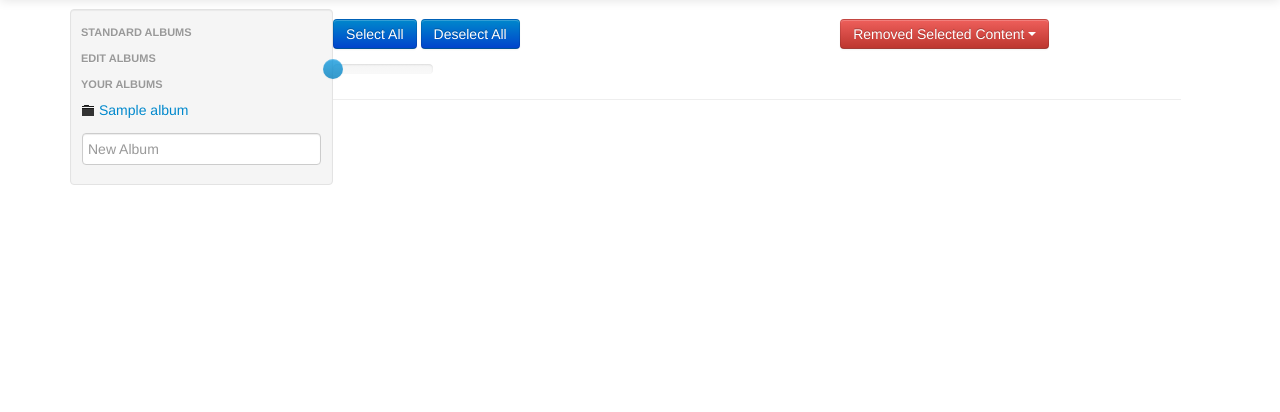
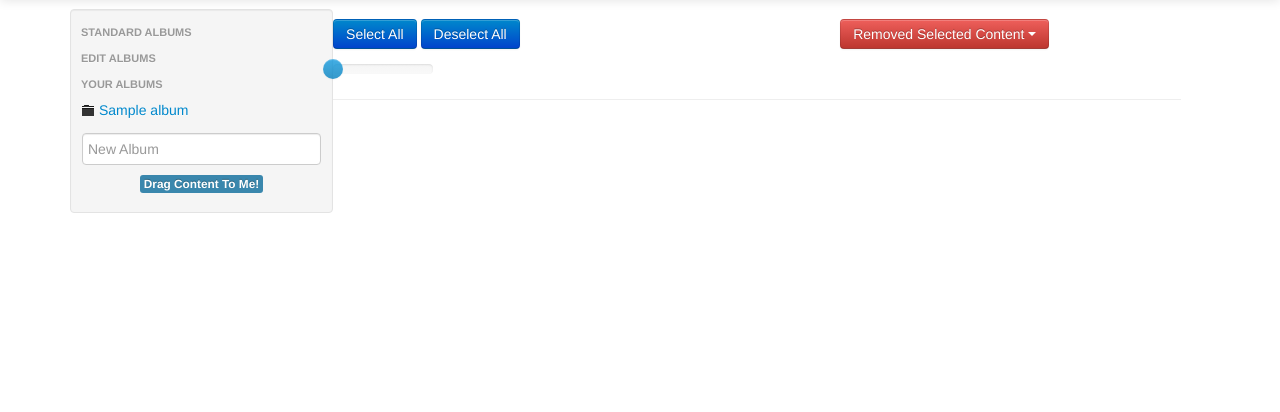
Before and after one commit to jhelbert/coshare, a Python web app: template main/templates/browse.html in a window 1280 px wide. Shown: the part 41-453 px from the top of the page. Run offline with Jinja, Linux system fonts and the light colour scheme; the template is opened without the code that fills it: most values are stand-ins (such as "Sample title", 1, 10 or a date in 2020); some libraries are stand-ins or nearby versions; some web fonts are replaced.

Commit message:
added drag and drop notification

```diff
--- a/main/templates/browse.html
+++ b/main/templates/browse.html
@@ -737,7 +737,7 @@ function undo_remove() {
             </ul>
             <input name="name" id="new_plist" type="text"/>
           </div>
-
+          <p class="text-center"><span class="label label-info">Drag Content To Me!</span></p>
         </div><!--/.well -->
       </div><!--/span-->
       <div id="content-well" class="span9">
```
